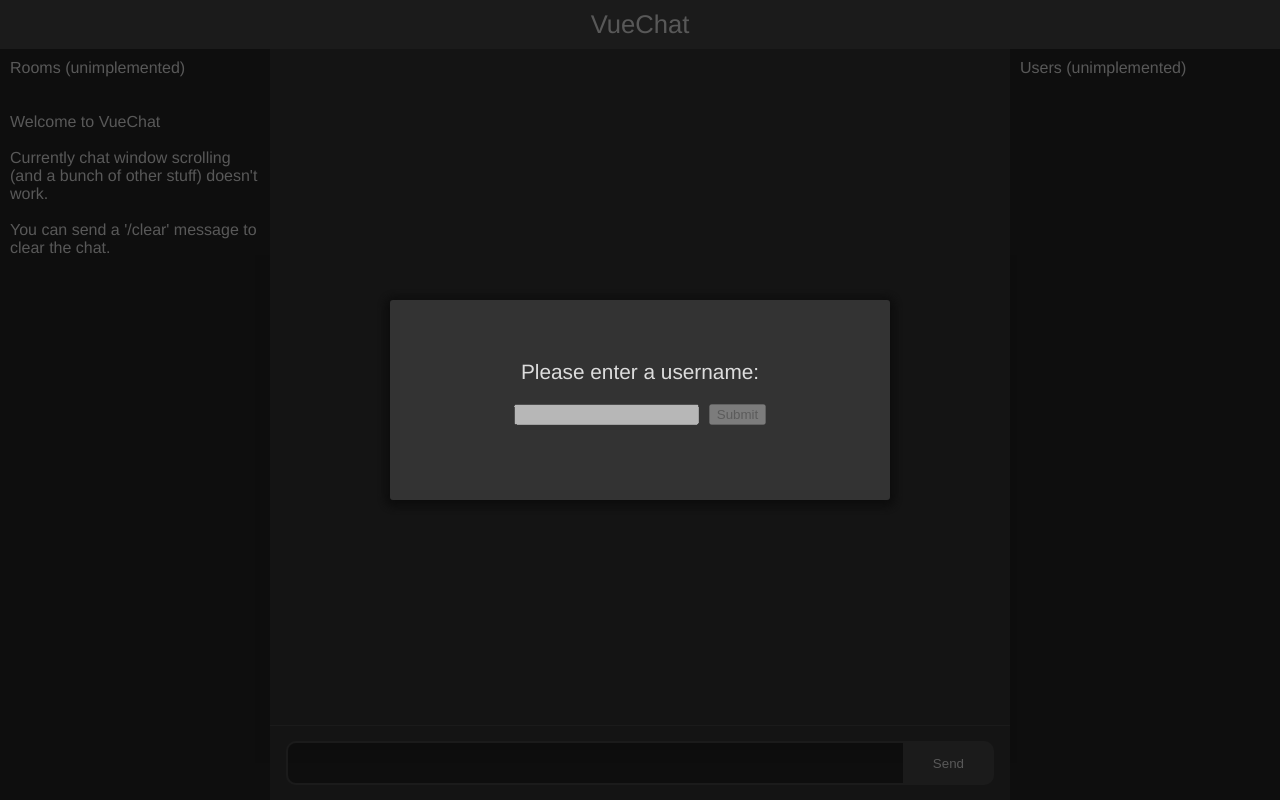
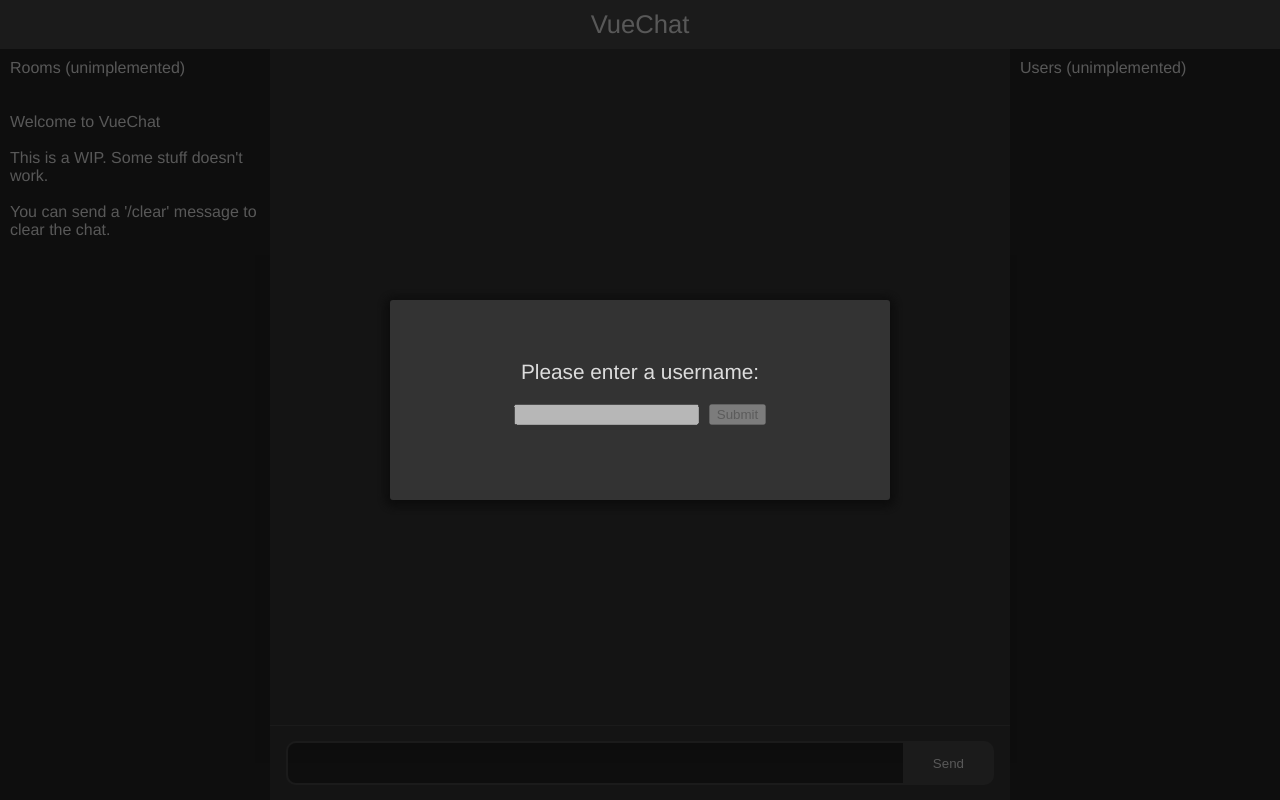
Before and after one commit to mogzol/vuechat, a Vue app in the folder client/: page / in a window 1280 px wide. Built offline with nearby package versions, Linux system fonts and the light colour scheme; what vue-native-websocket would draw is missing.

Commit message:
Update sidebar message

```diff
--- a/client/src/components/Main.vue
+++ b/client/src/components/Main.vue
@@ -11,7 +11,7 @@
         <br><br><br>
         Welcome to VueChat
         <br><br>
-        Currently chat window scrolling (and a bunch of other stuff) doesn't work.
+        This is a WIP. Some stuff doesn't work.
         <br><br>
         You can send a '/clear' message to clear the chat.
       </div>
```
